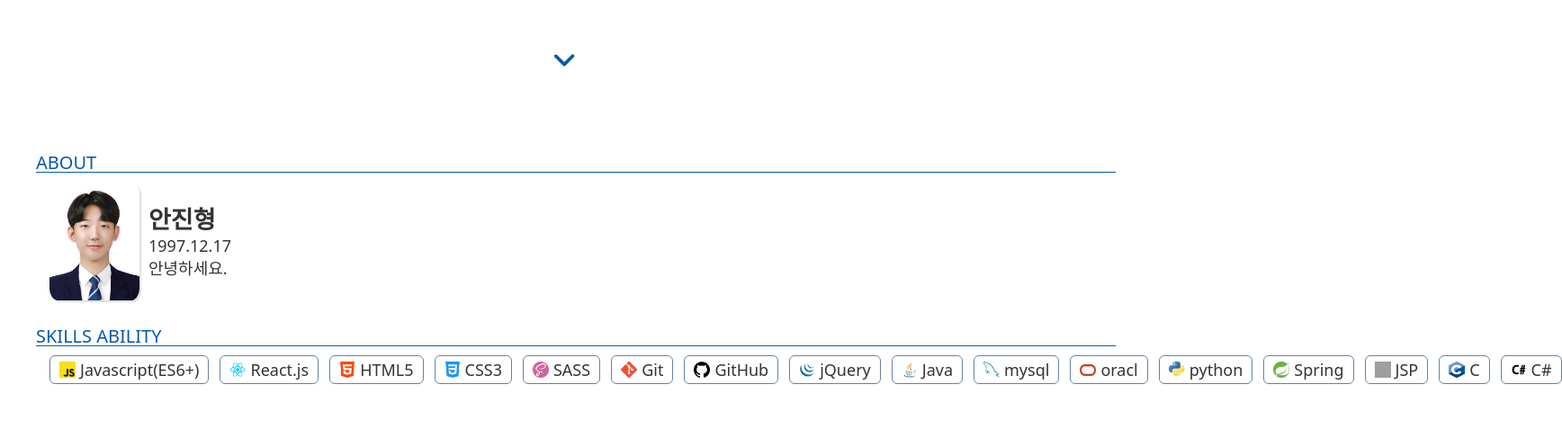
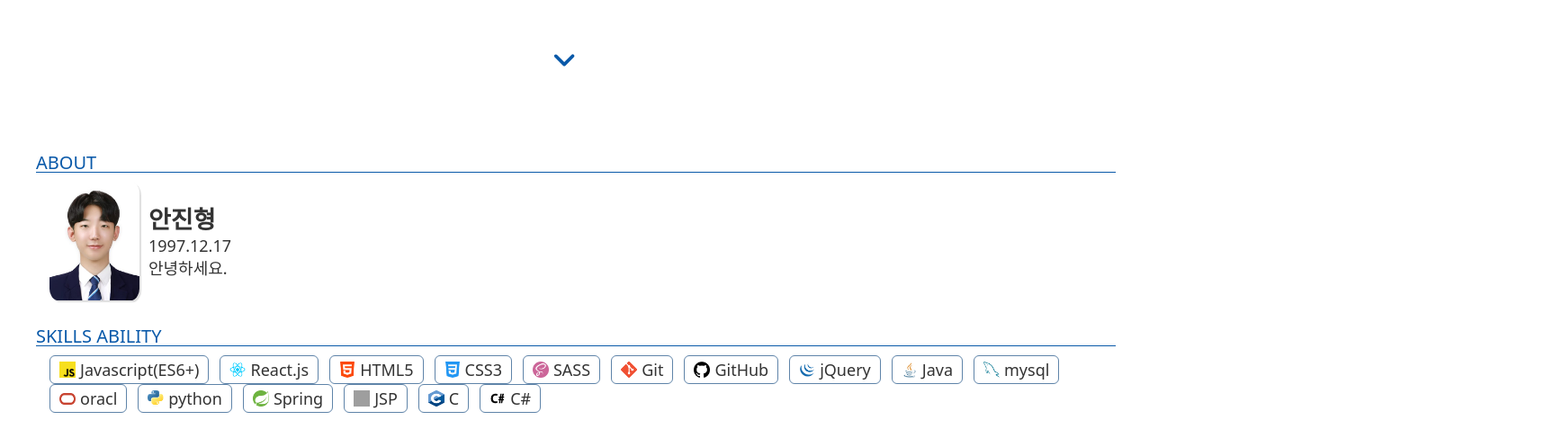
Before and after one commit to AnJinHyeong/jinhyeong-an, a React (Create React App) app: page / in a window 1280 px wide. Shown: the part 1489-1986 px from the top of the page at 90% size, 1736 px wide, since content can reach past the window. Built offline with nearby package versions, Linux system fonts and the light colour scheme; grey boxes are pictures that could not be loaded; a web font is replaced by a local one.

Commit message:
skills 스타일 변경

```diff
--- a/src/css/main.css
+++ b/src/css/main.css
@@ -120,14 +120,15 @@
   padding: 0 15px;
   margin: 10px auto 20px;
 }
-.skills-item .skills-tiems {
+.skills-tiems {
   display: flex;
   justify-content: start;
   align-items: center;
   width: 100%;
   white-space: normal;
+  flex-wrap: wrap;
 }
-.skills-item .skills-tiems li{
+.skills-tiems li{
   font-size: 18px;
   color: #333;
   border-radius: 6px;
@@ -138,7 +139,7 @@
   justify-content: center;
   align-items: center;
 }
-.skills-item .skills-tiems li:last-child{
+.skills-tiems li:last-child{
   margin-right: 0;
 }
 .skill-icon{
```
